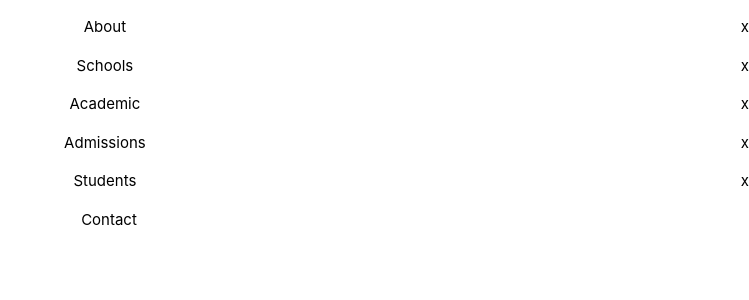
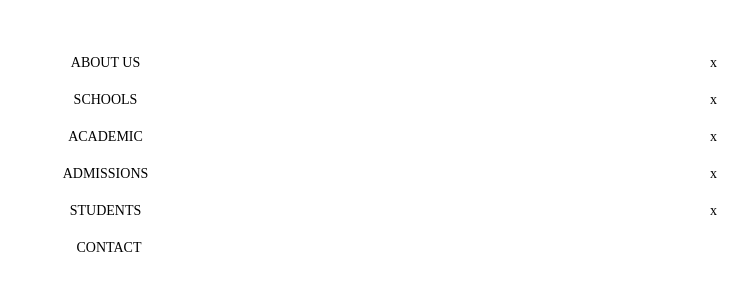
Before and after one commit to Demzy06/fair-havens-school, a React (Vite) app: page / in a window 1280 px wide. Both pictures are taken after a click on the button 1272 px from the left and 8 px from the top of the page. Shown: the top 300 px of the page, without its empty margins (531-1280 px from the left). Built offline with nearby package versions, Linux system fonts and the light colour scheme; some icons are missing.

Commit message:
Made changes to the styles and layout

```diff
--- a/src/components/NavBar.jsx
+++ b/src/components/NavBar.jsx
@@ -2,7 +2,7 @@ import { Link } from "react-router";
 import Nav from "./Nav";
 
 const subNavLinkName = [
-  "About",
+  "About Us",
   "Schools",
   "Academic",
   "Admissions",
@@ -19,14 +19,18 @@ const allNavSubLinkArr = [
 
 function NavBar() {
   return (
-    <ul className="text-center text-[15px]">
-      {subNavLinkName.map((name, i) => (
-        <Nav navName={name} navSubLinks={allNavSubLinkArr[i]} />
-      ))}
-      <li>
-        <Link to="contact">Contact</Link>
-      </li>
-    </ul>
+    <nav className="h-dvh">
+      <ul className="text-center text-[14px] mt-9 w-[95%] m-auto font-[poppins] ">
+        {subNavLinkName.map((name, i) => (
+          <Nav navName={name.toUpperCase()} navSubLinks={allNavSubLinkArr[i]} />
+        ))}
+        <li>
+          <Link to="contact" className="uppercase">
+            Contact
+          </Link>
+        </li>
+      </ul>
+    </nav>
   );
 }
 
```
